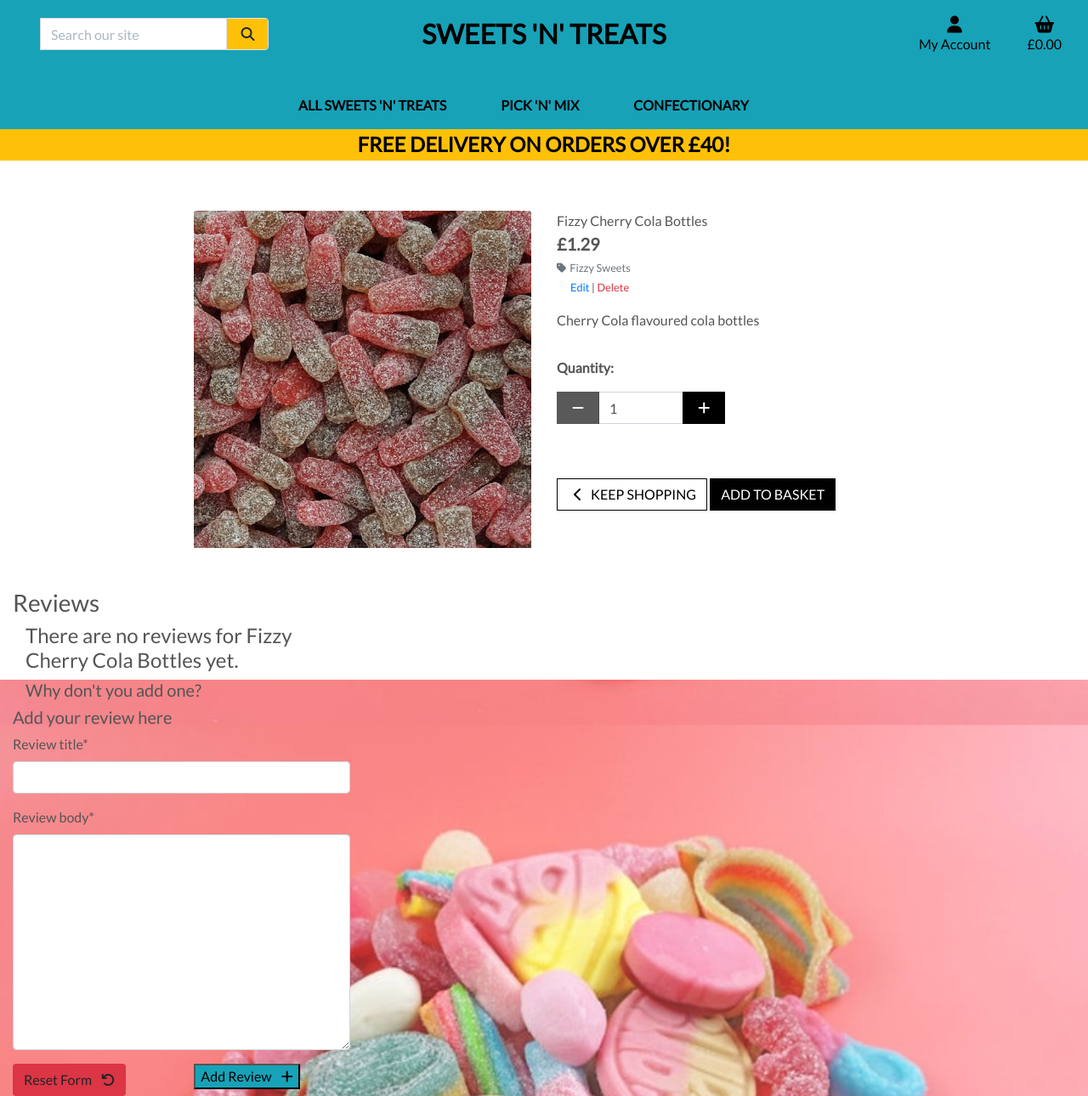
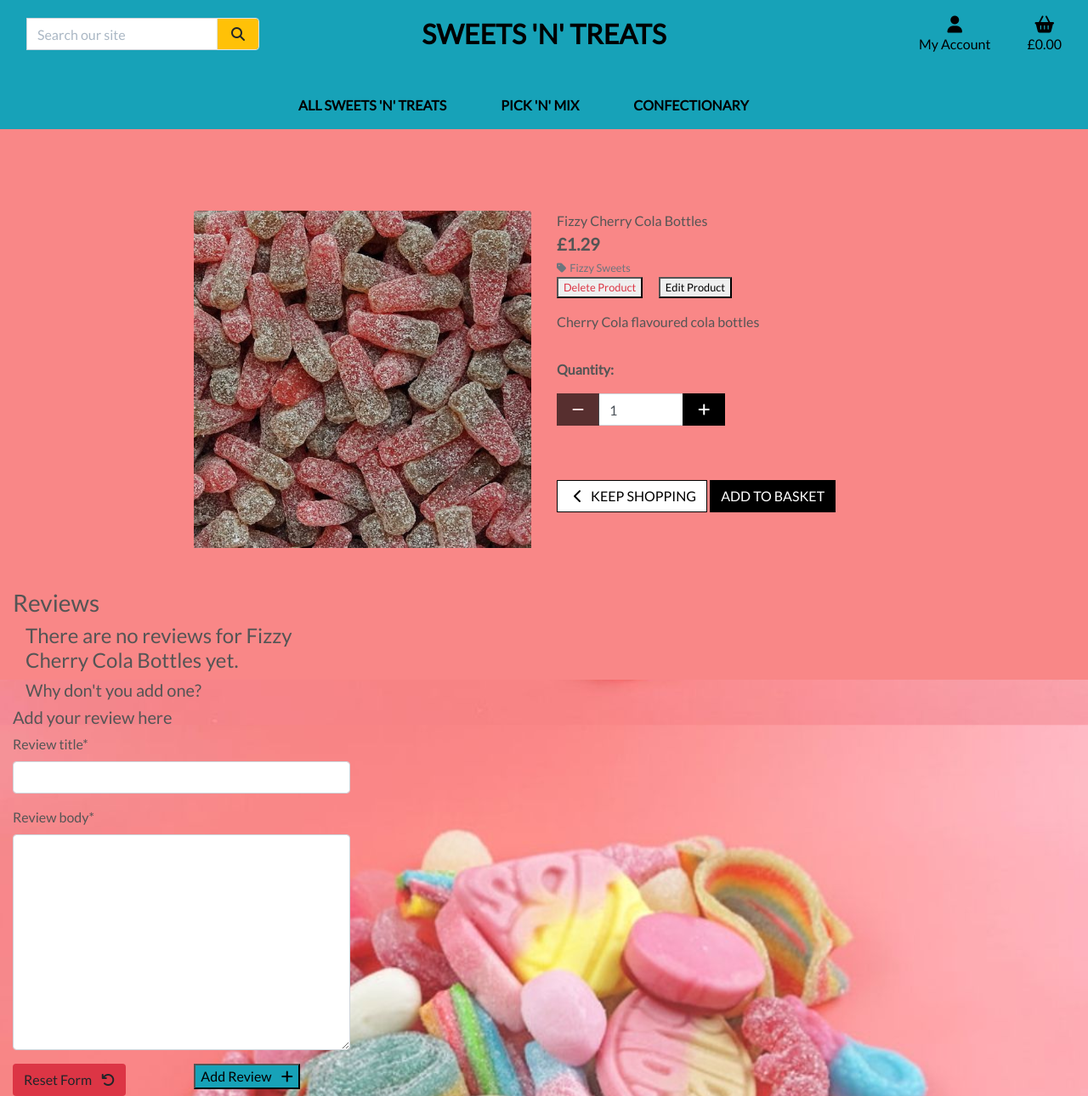
Before and after one commit to mgreenberry/MS4-sweetsntreats, a Django app: page /products/7/ in a window 1280 px wide. Shown: the whole page at 85% size. Run offline with Django 3.2, Linux system fonts and the light colour scheme; a user stored in the database is signed in; data comes from the database, SQL or seed files in the repository; both versions use the stored data as it was after the commit; data that the repository does not hold is empty; some libraries are stand-ins or nearby versions.

Commit message:
fixed delete product model by adding if favourites

```diff
--- a/products/templates/products/product_detail.html
+++ b/products/templates/products/product_detail.html
@@ -37,12 +37,29 @@
                         </a>
                     </p>
                     {% endif %}
+
                     {% if request.user.is_superuser %}
+                        <!-- Trigger/Open The Modal -->
+                        <small>
+                            <button class="text-danger" id="myBtn">Delete Product</button>
+                        </small>
+                        <!-- The Modal -->
+                        <div id="myModal" class="modal">
+                            <!-- Modal content -->
+                            <div class="modal-content">
+                                <span class="close">&times;</span>
+                                <p>Are you sure you want to delete this item?</p>
+                                <div>
+                                    <a class="text-danger" href="{% url 'delete_product' product.id %}"><button class="text-danger">Delete Product</button></a>
+                                    <a class="text-info" href="{% url 'product_detail' product.id %}"><button class="text-info">Cancel</button></a>
+                                </div>
+                            </div>
+                        </div>
                         <small class="ml-3">
-                            <a href="{% url 'edit_product' product.id %}">Edit</a> |
-                            <a class="text-danger" href="{% url 'delete_product' product.id %}">Delete</a>
+                            <button href="{% url 'edit_product' product.id %}">Edit Product</button>
                         </small>
                     {% endif %}
+
                     <p class="mt-3">{{ product.description }}</p>
                     <form class="form" action="{% url 'add_to_basket' product.id %}" method="POST">
                         {% csrf_token %}
@@ -164,5 +181,33 @@
 
 {% block postloadjs %}
 {{ block.super }}
+<script>
+    // Get the modal
+    var modal = document.getElementById("myModal");
+
+    // Get the button that opens the modal
+    var btn = document.getElementById("myBtn");
+
+    // Get the <span> element that closes the modal
+    var span = document.getElementsByClassName("close")[0];
+
+    // When the user clicks the button, open the modal
+    btn.onclick = function() {
+      modal.style.display = "block";
+    }
+
+    // When the user clicks on <span> (x), close the modal
+    span.onclick = function() {
+      modal.style.display = "none";
+    }
+
+    // When the user clicks anywhere outside of the modal, close it
+    window.onclick = function(event) {
+      if (event.target == modal) {
+        modal.style.display = "none";
+      }
+    }
+</script>
+
 {% include 'products/includes/quantity_input_script.html' %}
 {% endblock %}
--- a/products/views.py
+++ b/products/views.py
@@ -158,12 +158,14 @@ def edit_product(request, product_id):
 @login_required
 def delete_product(request, product_id):
     """ Delete a product from the store """
+    favourites = Favourite.objects.filter(user_profile=request.user)
     if not request.user.is_superuser:
         messages.error(request, 'Sorry, only store owners can do that.')
         return redirect(reverse('home'))
 
     product = get_object_or_404(Product, pk=product_id)
     product.delete()
+    favourites.delete()
     messages.success(request, 'Product deleted!')
     return redirect(reverse('products'))
 
--- a/static/css/base.css
+++ b/static/css/base.css
@@ -85,7 +136,7 @@ ul {
 	top: 0;
 	left: 0;
 	position: fixed;
-	background: white;
+	background: #f98787;
 	z-index: -1;
 }
 
--- a/templates/base.html
+++ b/templates/base.html
@@ -51,9 +51,9 @@
 <body>
     <header class="container-fluid fixed-top">
         <nav id="topnav" class="row bg-info pt-lg-2 d-none d-lg-flex">
-            <div class="col-12 col-lg-4 my-auto py-1 py-lg-0">
+            <div class="col-12 col-lg-3 my-auto py-1 py-lg-0">
                 <form class="center-me" method="GET" action="{% url 'products' %}">
-                    <div class="center-me text-center input-group w-75">
+                    <div class="input-group w-100">
                         <input class="form-control rounded-0" type="text" name="q" placeholder="Search our site">
                         <div class="input-group-append">
                             <button class="form-control bg-warning btn border" type="submit">
@@ -65,12 +65,12 @@
                     </div>
                 </form>
             </div>
-            <div class="col-12 col-lg-4 my-auto py-1 py-lg-0 text-center">
+            <div class="col-12 col-lg-6 my-auto py-1 py-lg-0 text-center">
                 <a href="{% url 'home' %}" class="nav-link main-logo-link text-black">
                     <h2 class="logo-font my-0"><strong>Sweets 'N' Treats</strong></h2>
                 </a>
             </div>
-            <div class="col-12 col-lg-4 my-auto py-1 py-lg-0">
+            <div class="col-12 col-lg-3 my-auto py-1 py-lg-0">
                 <ul class="list-inline list-unstyled text-center text-lg-right my-0">
                     <li class="list-inline-item dropdown">
                         <a class="nav-link" href="#" id="user-options" data-toggle="dropdown" aria-haspopup="true" aria-expanded="false">
@@ -111,17 +111,12 @@
         </nav>
         <div class="row bg-info">
             {% include 'includes/mobile-nav.html' %}
-            <nav class="navbar navbar-expand-lg navbar-light w-100">
+            <nav class="navbar navbar-expand-lg navbar-light justify-content-end w-100">
                 <button class="navbar-toggler" type="button" data-toggle="collapse" data-target="#main-nav" aria-controls="main-nav" aria-expanded="false" aria-label="Toggle navigation">
                     <span class="navbar-toggler-icon"></span>
                 </button>
                 {% include 'includes/menu-nav.html' %}
             </nav>
-        </div>
-        <div id="" class="row text-center">
-            <div class="col bg-warning text-black">
-                <h4 class="text-black logo-font my-1"><strong>Free delivery on orders over £{{ free_delivery_threshold }}!</strong></h4>
-            </div>
         </div>
     </header>
 
--- a/templates/includes/mobile-nav.html
+++ b/templates/includes/mobile-nav.html
@@ -33,7 +33,7 @@
                 <p class="my-0">My Account</p>
             </div>
         </a>
-        <div class="dropdown-menu border-0" aria-labelledby="user-options">
+        <div class="dropdown-menu border-0 bg-info" aria-labelledby="user-options">
             {% if request.user.is_authenticated %}
                 {% if request.user.is_superuser %}
                     <a href="{% url 'add_product' %}" class="dropdown-item">Product Management</a>
```
Also changed, not shown: other parts of static/css/base.css (+52 -1 lines), products/templates/products/products.html (+40 -23 lines), db.sqlite3.
